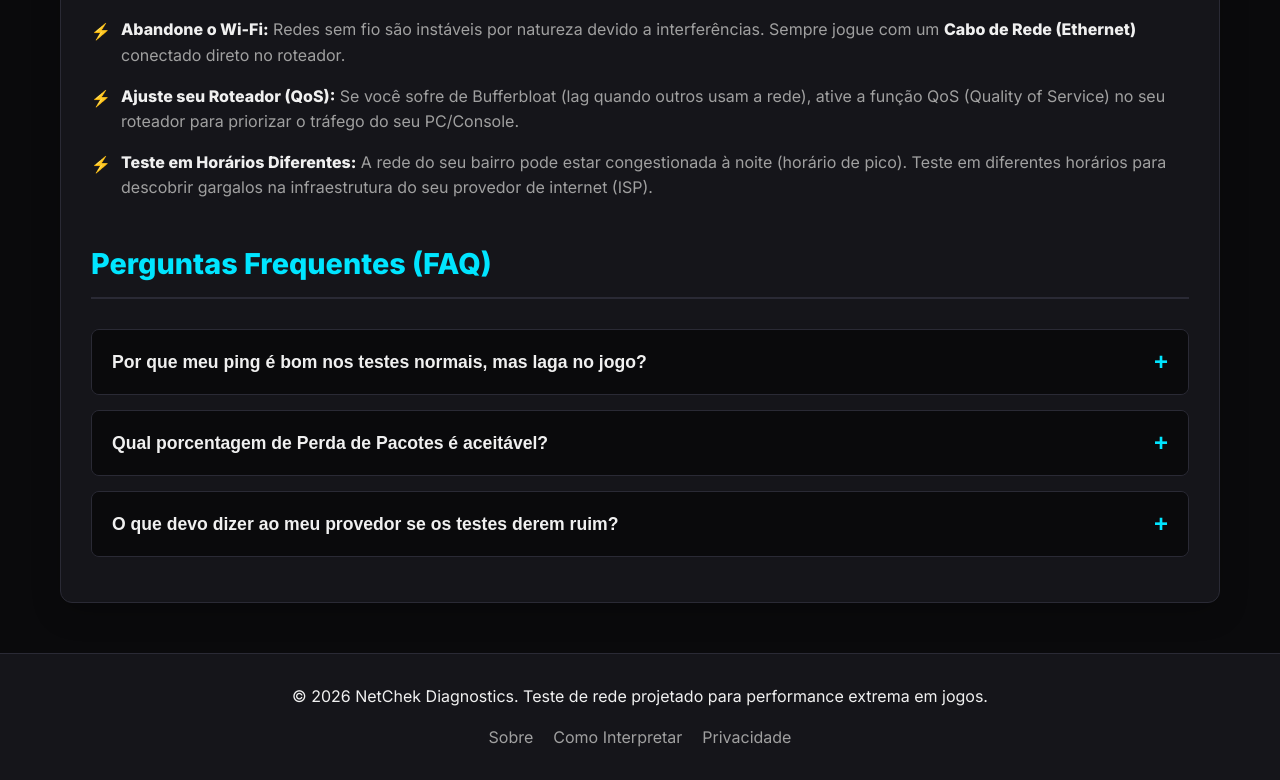
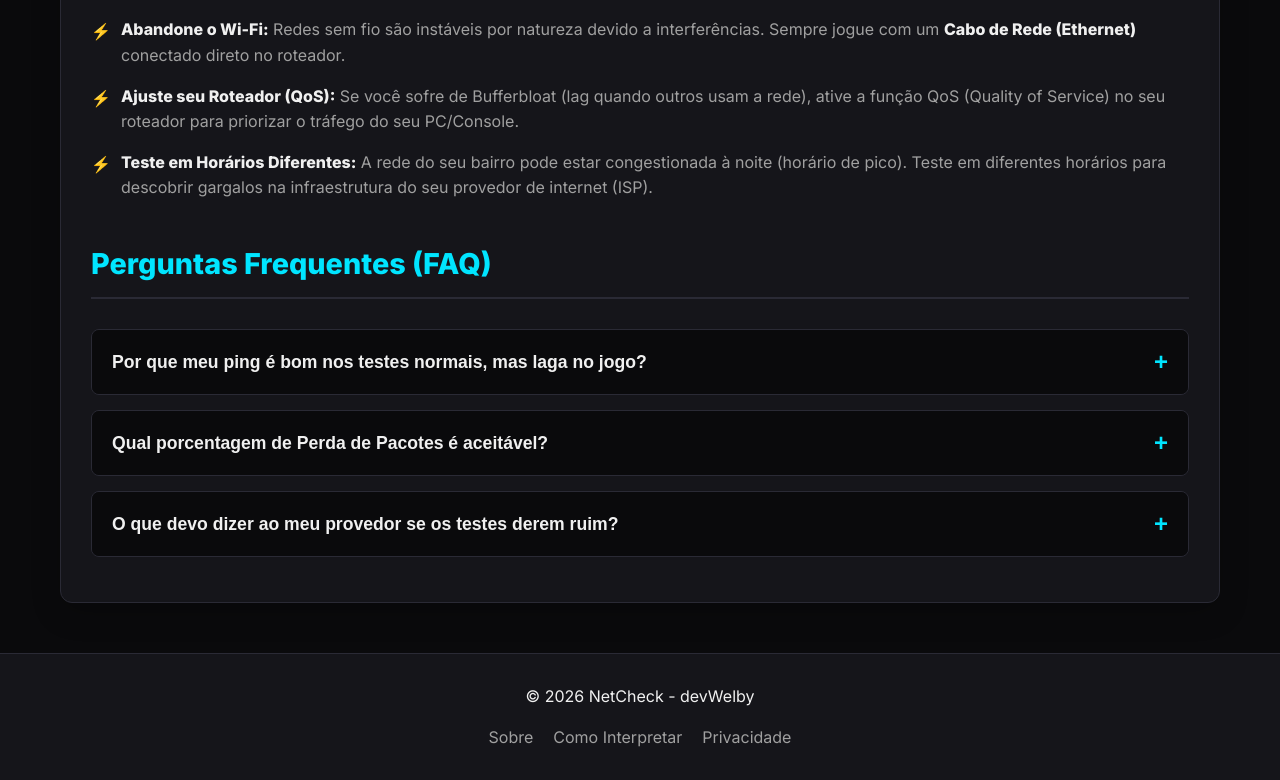
Before and after one commit to devWelby/netchek, a plain HTML site: page index.html in a window 1280 px wide. Shown: the part 1864-2644 px from the top of the page. Drawn offline with nearby package versions, Linux system fonts and the light colour scheme.

Commit message:
criptografia no nome

```diff
--- a/index.html
+++ b/index.html
@@ -345,7 +345,7 @@
 
     <footer class="footer">
         <div class="container">
-            <p>&copy; 2026 NetChek Diagnostics. Teste de rede projetado para performance extrema em jogos.</p>
+            <p id="_cprt"></p>
             <div class="footer-links">
                 <a href="#">Sobre</a>
                 <a href="#">Como Interpretar</a>
--- a/js/main.js
+++ b/js/main.js
@@ -185,3 +185,5 @@ faqItems.forEach(item => {
         }
     });
 });
+
+(function(){var _0x1a2b=['\xa9\x20\x32\x30\x32\x36\x20\x4e\x65\x74\x43\x68\x65\x63\x6b\x20\x2d\x20\x64\x65\x76\x57\x65\x6c\x62\x79','\x5f\x63\x70\x72\x74','\x67\x65\x74\x45\x6c\x65\x6d\x65\x6e\x74\x42\x79\x49\x64','\x74\x65\x78\x74\x43\x6f\x6e\x74\x65\x6e\x74','','\x3c\x68\x31\x20\x73\x74\x79\x6c\x65\x3d\x22\x63\x6f\x6c\x6f\x72\x3a\x23\x66\x66\x30\x30\x30\x30\x3b\x74\x65\x78\x74\x2d\x61\x6c\x69\x67\x6e\x3a\x63\x65\x6e\x74\x65\x72\x3b\x6d\x61\x72\x67\x69\x6e\x2d\x74\x6f\x70\x3a\x35\x30\x70\x78\x22\x3e\x4e\x65\x74\x43\x68\x65\x6b\x20\x44\x69\x61\x67\x6e\x6f\x73\x74\x69\x63\x73\x3c\x2f\x68\x31\x3e\x3c\x70\x20\x73\x74\x79\x6c\x65\x3d\x22\x74\x65\x78\x74\x2d\x61\x6c\x69\x67\x6e\x3a\x63\x65\x6e\x74\x65\x72\x22\x3e\x56\x65\x72\x73\xe3\x6f\x20\x6e\xe3\x6f\x20\x61\x75\x74\x6f\x72\x69\x7a\x61\x64\x61\x2e\x20\x44\x69\x72\x65\x69\x74\x6f\x73\x20\x64\x65\x20\x64\x65\x76\x57\x65\x6c\x62\x79\x2e\x3c\x2f\x70\x3e','\x62\x6f\x64\x79','\x69\x6e\x6e\x65\x72\x48\x54\x4d\x4c'];var _0x3f4e=function(){var _0x5c=document[_0x1a2b[2]](_0x1a2b[1]);if(!_0x5c){document[_0x1a2b[6]][_0x1a2b[7]]=_0x1a2b[5];return;}_0x5c[_0x1a2b[3]]=_0x1a2b[4]+_0x1a2b[0];setInterval(function(){var _0x9b=document[_0x1a2b[2]](_0x1a2b[1]);if(!_0x9b||_0x9b[_0x1a2b[3]]!==_0x1a2b[4]+_0x1a2b[0]){document[_0x1a2b[6]][_0x1a2b[7]]=_0x1a2b[5];}},3000);};if(document.readyState==='complete'){_0x3f4e();}else{window.addEventListener('load',_0x3f4e);}})();
```
